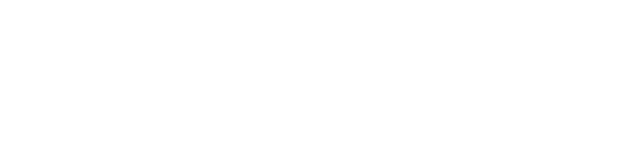
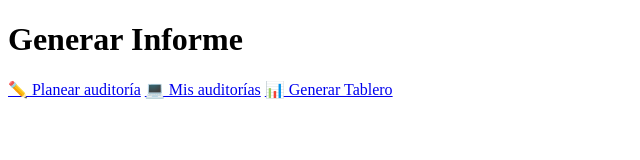
Before and after one commit to estebanariassa/GestionAuditorias, a website: page Proyecto parte dos/GestionAuditorias-main/Proyecto/generar_informe.html in a window 1280 px wide. Shown: the whole page, without its empty margins (0-640 px from the left). Drawn offline with Linux system fonts and the light colour scheme.

Commit message:
Boton que lleva a generar informes

```diff
--- /dev/null
+++ b/Proyecto parte dos/GestionAuditorias-main/Proyecto/generar_informe.css
@@ -0,0 +1,33 @@
+body {
+  margin: 0;
+  font-family: Arial, sans-serif;
+  background-color: #f4f4f4; /* Color de fondo suave */
+}
+header {
+  background-color: #4a8b1d; /* Verde institucional */
+  padding: 1rem;
+}
+.sideb {
+  width: 200px;
+  background-color: #fff;
+  padding: 1rem;
+  box-shadow: 2px 0 5px rgba(0, 0, 0, 0.1); /* Sombra suave al lado */
+  display: flex;
+  flex-direction: column;
+}
+
+/* Estilos para los enlaces de navegación en la sidebar */
+.sideb a {
+  padding: 0.75rem;
+  text-decoration: none;
+  color: #333;
+  font-weight: bold;
+  margin-bottom: 0.5rem;
+  border-radius: 5px;
+  transition: background-color 0.2s;
+}
+
+/* Efecto hover para resaltar el enlace cuando el cursor pasa por encima */
+.sideb a:hover {
+  background-color: #e0e0e0;
+}
--- a/Proyecto parte dos/GestionAuditorias-main/Proyecto/generar_informe.html
+++ b/Proyecto parte dos/GestionAuditorias-main/Proyecto/generar_informe.html
@@ -6,6 +6,13 @@
     <title>Document</title>
 </head>
 <body>
-
+    <header class="header">
+        <h1>Generar Informe</h1>
+    </header>
+    <nav class="sideb">
+      <a href="seccion_iniciada.html" onclick="mostrarSeccion('planear')">✏️ Planear auditoría</a>
+      <a href="mis_auditorias.html" onclick="mostrarSeccion('mis')">💻 Mis auditorías</a>
+      <a href="parte_de_graficas.html" onclick="mostrarSeccion('parte_de_graficas')">📊 Generar Tablero</a>
+    </nav>
 </body>
 </html>
```
Also changed, not shown: Proyecto parte dos/GestionAuditorias-main/Proyecto/mis_auditorias.html (+16 -3 lines).
